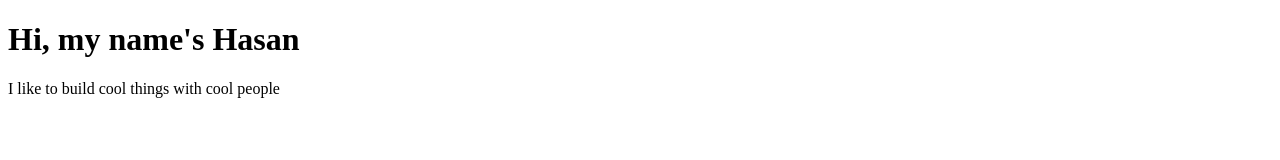
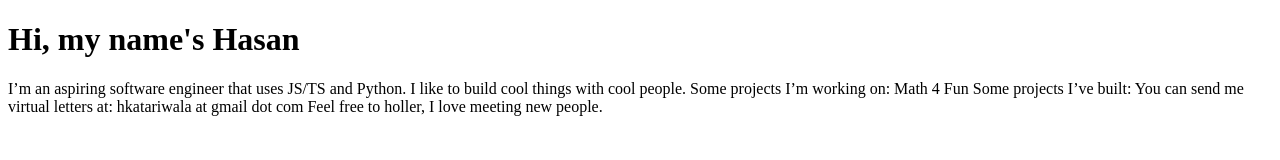
Before and after one commit to Hasannasar/Personal-Website, a plain HTML site: page index.html in a window 1280 px wide. Drawn offline with Linux system fonts and the light colour scheme.

Commit message:
Update index.html

```diff
--- a/index.html
+++ b/index.html
@@ -1,3 +1,21 @@
 <!DOCTYPE html>
 <h1>Hi, my name's Hasan</h1>
-<body>I like to build cool things with cool people</body>
+<body>I’m an aspiring software engineer that uses JS/TS and Python.
+
+I like to build cool things with cool people.
+
+Some projects I’m working on:
+
+Math 4 Fun
+
+Some projects I’ve built:
+
+
+
+
+You can send me virtual letters at:
+
+hkatariwala at gmail dot com
+
+Feel free to holler, I love meeting new people.
+</body>
```
